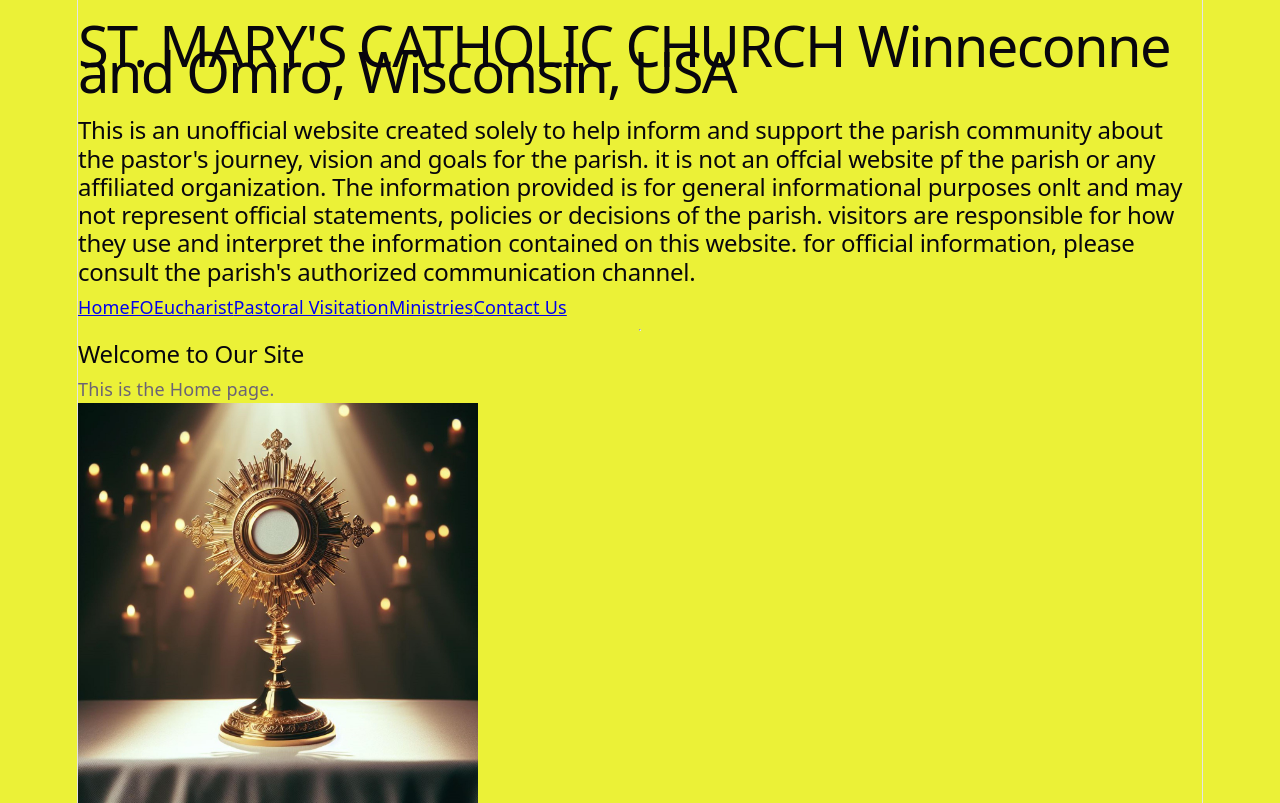
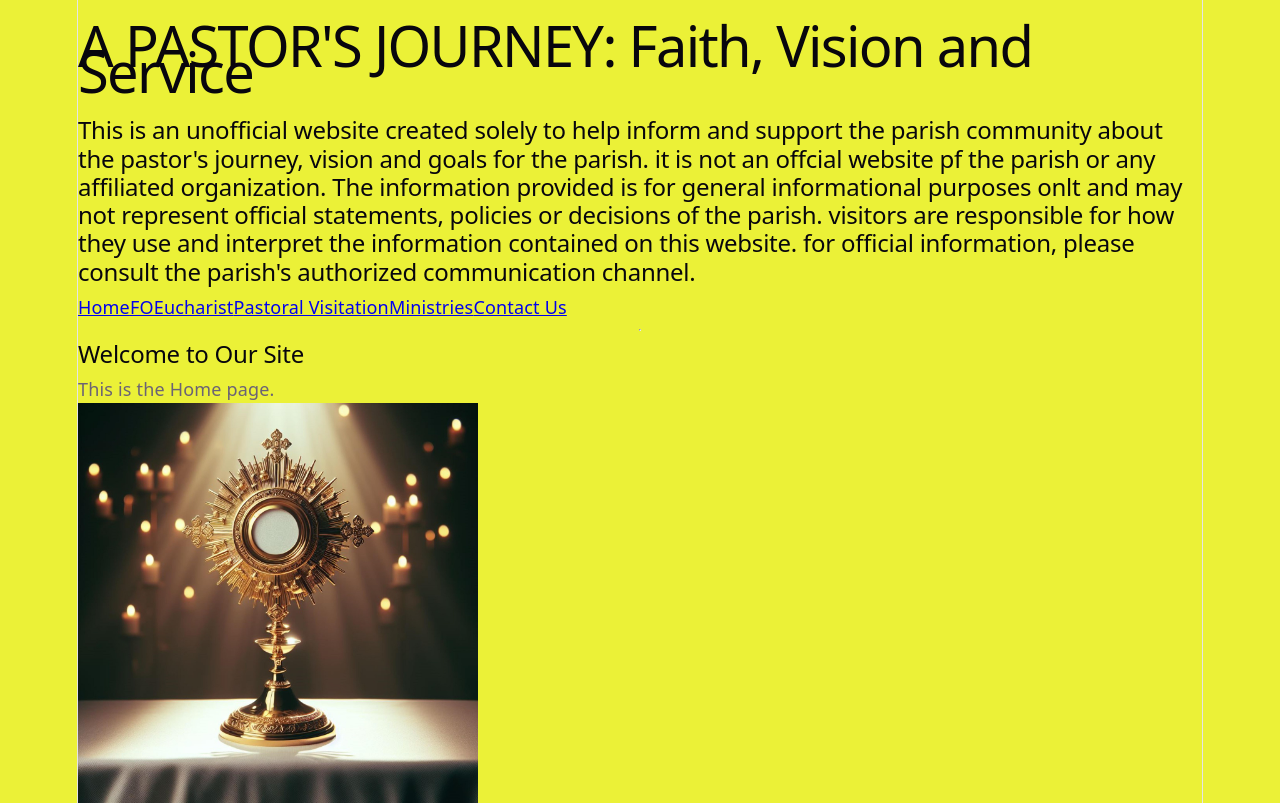
Before and after one commit to Obias090381/My-Website, a React (Vite) app in the folder Website/: page / in a window 1280 px wide. Built offline with nearby package versions, Linux system fonts and the light colour scheme.

Commit message:
commit 1a2b3c4d5e6f7g8h9i0j

```diff
--- a/Website/src/App.jsx
+++ b/Website/src/App.jsx
@@ -9,9 +9,7 @@ import Ministries from "./Pages/Ministries";
 function App() {
   return (
     <BrowserRouter>
-      <h1>ST. MARY'S CATHOLIC CHURCH
-          Winneconne and Omro, Wisconsin,
-          USA
+      <h1>A PASTOR'S JOURNEY: Faith, Vision and Service
       </h1>
 
       <h2>This is an unofficial website created solely to help inform and support the parish community about the pastor's journey, vision and goals for the parish. it is not an offcial website pf the parish or any affiliated organization.
```
